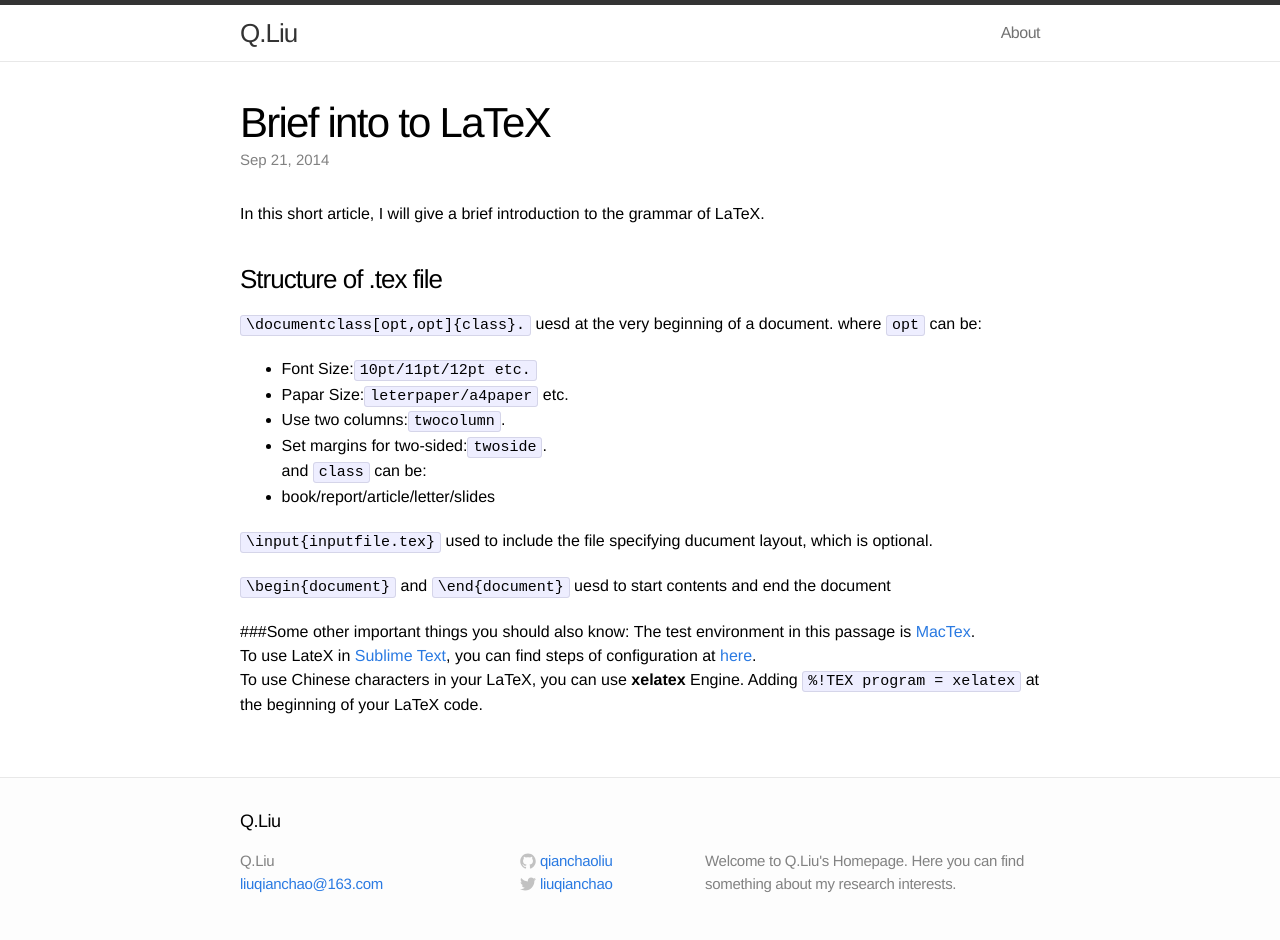
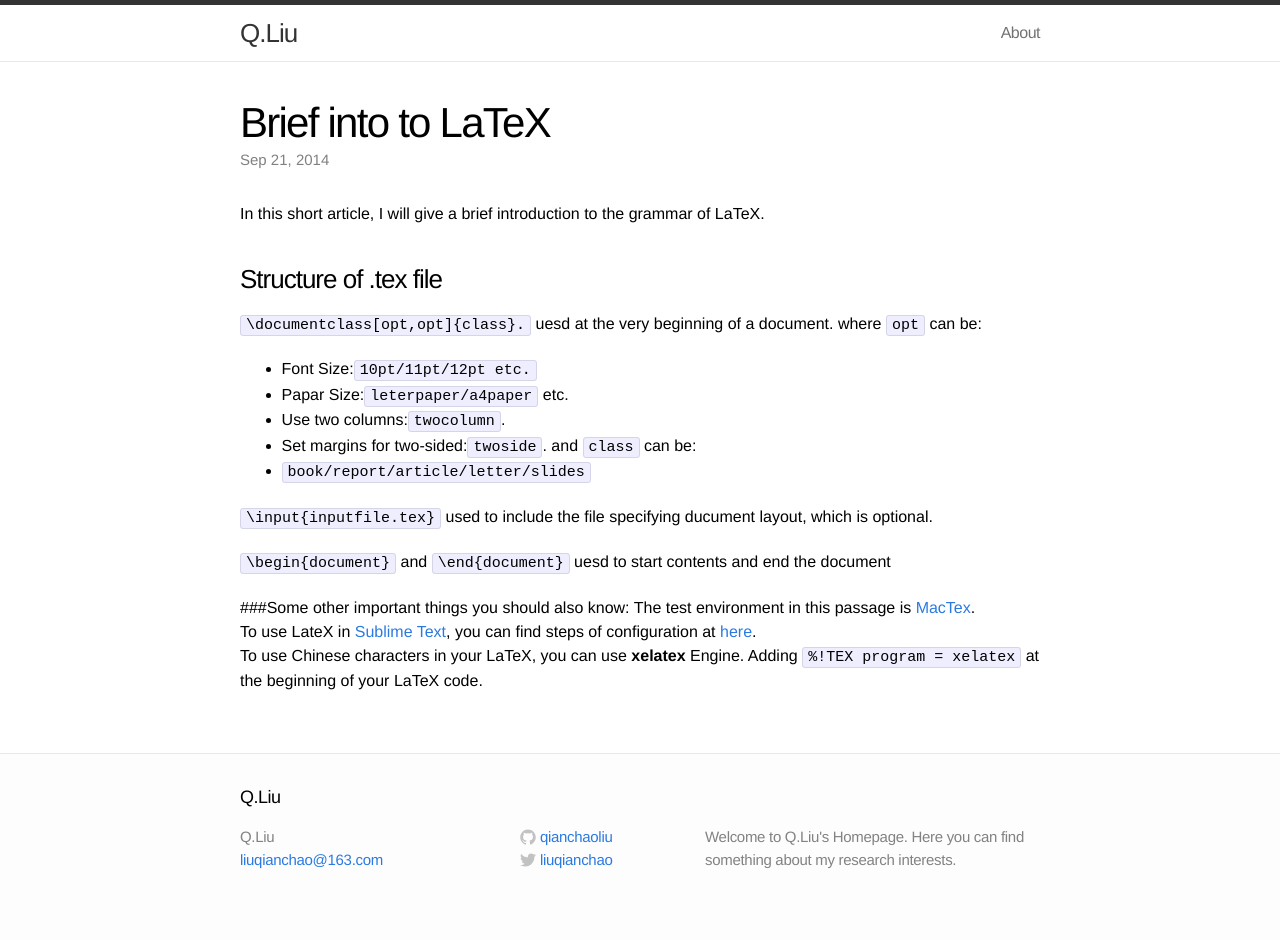
Before and after one commit to QianchaoLiu/QianchaoLiu.github.io, a Jekyll site: the page built from _posts/2014-09-21-LATEX.markdown, in a window 1280 px wide. Built offline with Jekyll 4.4.1, drawn with Linux system fonts in a browser that asks for light colours; after the commit the page ends 916 px from its top, so only the background shows below that.

````diff
--- a/_posts/2014-09-21-LATEX.markdown
+++ b/_posts/2014-09-21-LATEX.markdown
@@ -6,15 +6,14 @@ categories: liuqianchao update
 ---
 
 In this short article, I will give a brief introduction to the grammar of LaTeX.
-
 ### Structure of .tex file
 ```\documentclass[opt,opt]{class}.``` uesd at the very beginning of a document. where `opt` can be:
-* Font Size:`10pt/11pt/12pt etc.`
-* Papar Size:`leterpaper/a4paper` etc.
-* Use two columns:`twocolumn`.
-* Set margins for two-sided:`twoside`.
+ * Font Size:`10pt/11pt/12pt etc.`
+ * Papar Size:`leterpaper/a4paper` etc.
+ * Use two columns:`twocolumn`.
+ * Set margins for two-sided:`twoside`.
 and `class` can be:
-* book/report/article/letter/slides
+ * `book/report/article/letter/slides`
 
 ```\input{inputfile.tex}``` used to include the file specifying ducument layout, which is optional.
 
````
